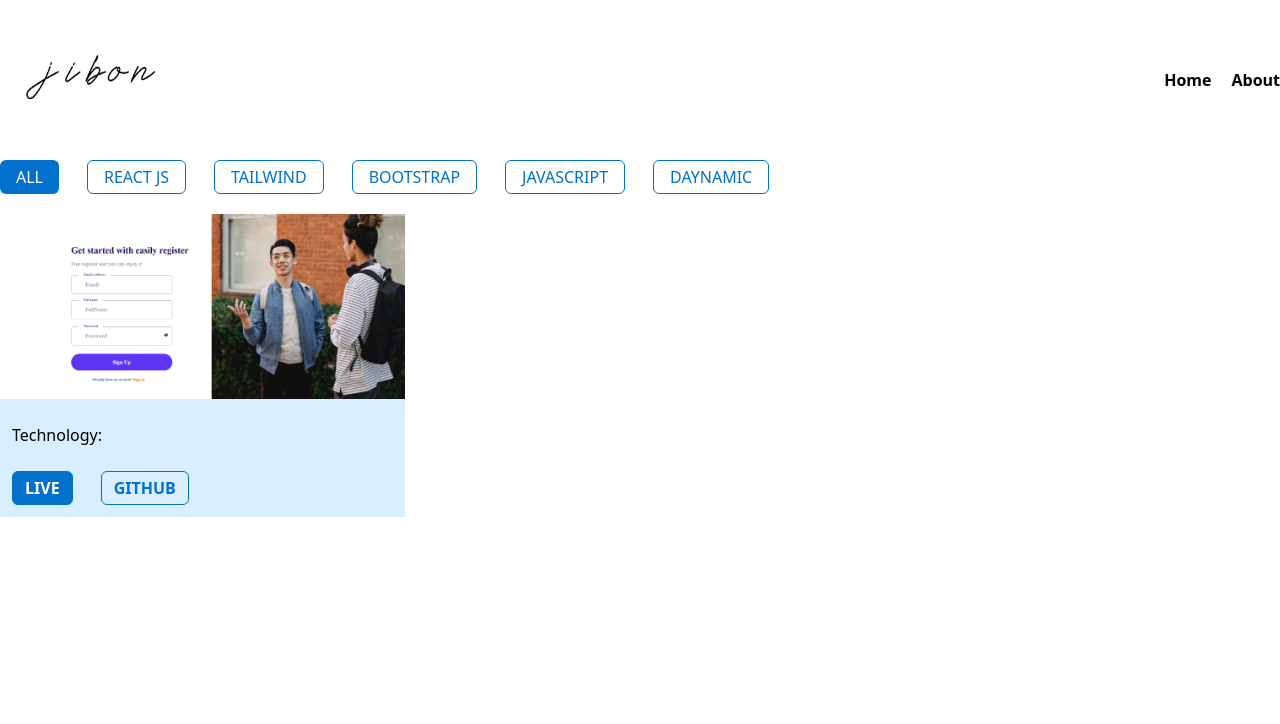
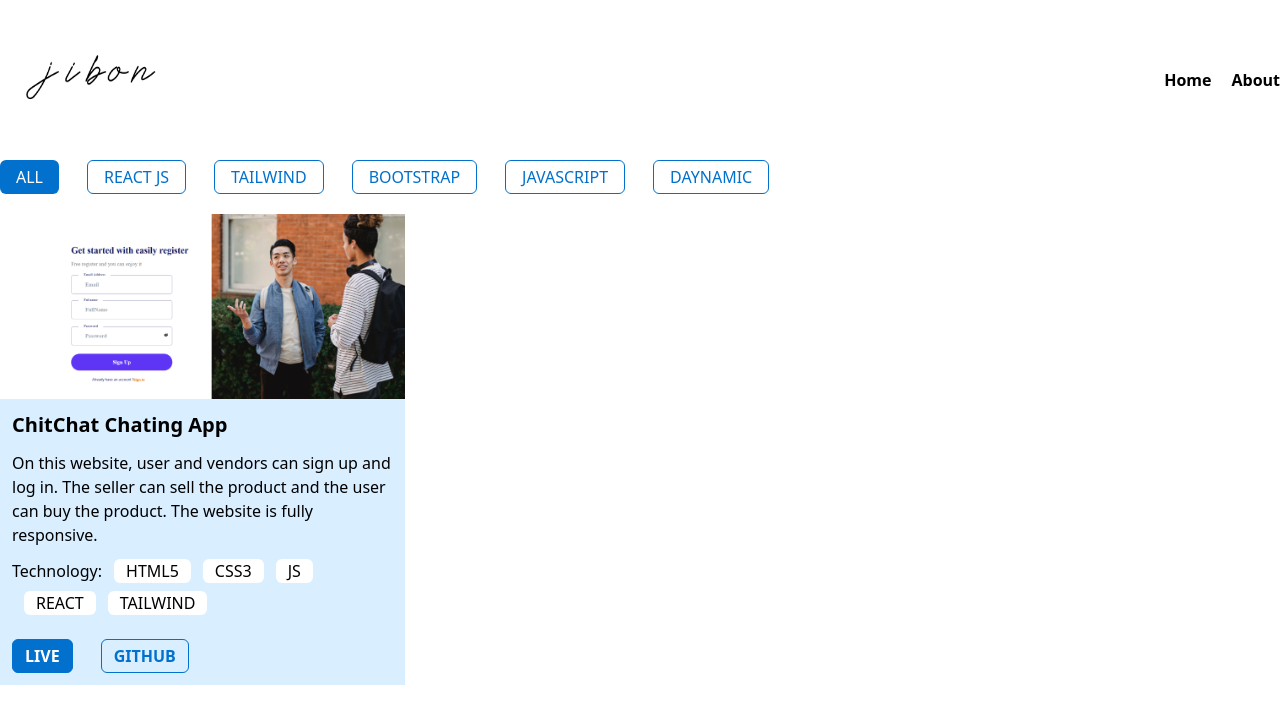
Before and after one commit to jibonrahaman/Jibon-just, a React (Vite) app: page /project in a window 1280 px wide. Shown: the top 724 px of the page. Built offline with nearby package versions, Linux system fonts and the light colour scheme.

Commit message:
data fetch onlcik

```diff
--- a/src/Components/Project.jsx
+++ b/src/Components/Project.jsx
@@ -1,22 +1,31 @@
 import MixiButton from "../Common/MixiButton"
 import Navbar from "./Navbar"
 import p1 from '../../public/images/p1.png'
-// import { useState } from "react"
-// import skill from "../Skill"
+import { useState } from "react"
+import skill from "../Skill"
 
 function Project() {
-    // const [data,setData]=useState(skill)
-    // const filt = data.filter
+    const [data,setData]=useState(skill)
+    const [filterProtfolio,setFilterProtfolio] = useState(skill)
 
     const handleSubmit =(text)=>{
-        console.log(text);
+        let arr = []
+        const filt = data.filter((item)=>{
+         item.title.filter((item2)=>{
+            if(item2 == text){
+              arr.push(item)
+            }
+         })
+
+        })
+       setFilterProtfolio(arr)
     }
 
     return (
         <section className=" max-w-container mx-auto">
             <Navbar />
             <div className=" flex gap-x-7 ">
-                <button className="px-4 py-1 rounded-md hover:bg-[#2b4b65] bg-[#0171cd] text-white">ALL</button>
+                <button onClick={()=>{setFilterProtfolio(skill)}} className="px-4 py-1 rounded-md hover:bg-[#2b4b65] bg-[#0171cd] text-white" >ALL</button>
 
                 <MixiButton onclick={()=>handleSubmit("REACT JS")}  text="REACT JS" />
                 <MixiButton onclick={()=>handleSubmit("TAILWIND")} text="TAILWIND" />
@@ -28,18 +37,19 @@ function Project() {
             <div className=" mt-5    grid grid-cols-3 gap-x-8 ">
        {/* card design */}
 
-            <div className="">
-                <img src={p1} alt="" />
+            {
+                filterProtfolio.map((item,id)=>{
+                   return <div key={id}>
+                    <img src={item.imgs} alt="" />
                 <div className=" bg-[#d9eeff] p-3 ">
-           <h2 className=" text-xl font-semibold"></h2>
-           <p className=" mt-3"></p>
+               <h2 className=" text-xl font-semibold">{item.webName}</h2>
+               <p className=" mt-3">{item.paragraph}</p>
                <p className=" items-center mt-3">Technology:
-            <button className="px-3  cursor-pointer bg-white text-black ml-3 rounded-md">
-            </button>
-            <button className="px-3  cursor-pointer bg-white text-black ml-3 rounded-md">
-            </button>
-            <button className="px-3  cursor-pointer bg-white text-black ml-3 rounded-md">
-            </button>
+                <button className="px-3  cursor-pointer bg-white text-black ml-3 rounded-md">{item.html}</button>
+                <button className="px-3  cursor-pointer bg-white text-black ml-3 rounded-md">{item.css}</button>
+                <button className="px-3  cursor-pointer bg-white text-black ml-3 rounded-md">{item.js}</button>
+                <button className="px-3  cursor-pointer bg-white text-black ml-3 rounded-md">{item.react}</button>
+                <button className="px-3 mt-2  cursor-pointer bg-white text-black ml-3 rounded-md">{item.tailwind}</button>
                 </p>
                 <div className=" flex gap-x-7 mt-6">
                 <button className=" px-3 py-1 bg-[#0171cd] rounded-md text-white border border-[#0171cd] hover:bg-transparent duration-300 hover:text-[#0171cd] font-semibold">LIVE
@@ -49,6 +59,8 @@ function Project() {
              </div>
                </div>
                   </div>
+                })
+            }
     {/* card design */}
            </div>
                  </section>
--- a/src/Skill.js
+++ b/src/Skill.js
@@ -1,7 +1,7 @@
 const skill = [
     {
       "id": '1',
-      "imgs": "../../public/images/p1",
+      "imgs": "../../public/images/p1.png",
       "webName": "ChitChat Chating App",
       "paragraph": "On this website, user and vendors can sign up and log in. The seller can sell the product and the user can buy the product. The website is fully responsive.",
       "html": "HTML5",
```
Lines whose indentation alone changed are shown as unchanged.
